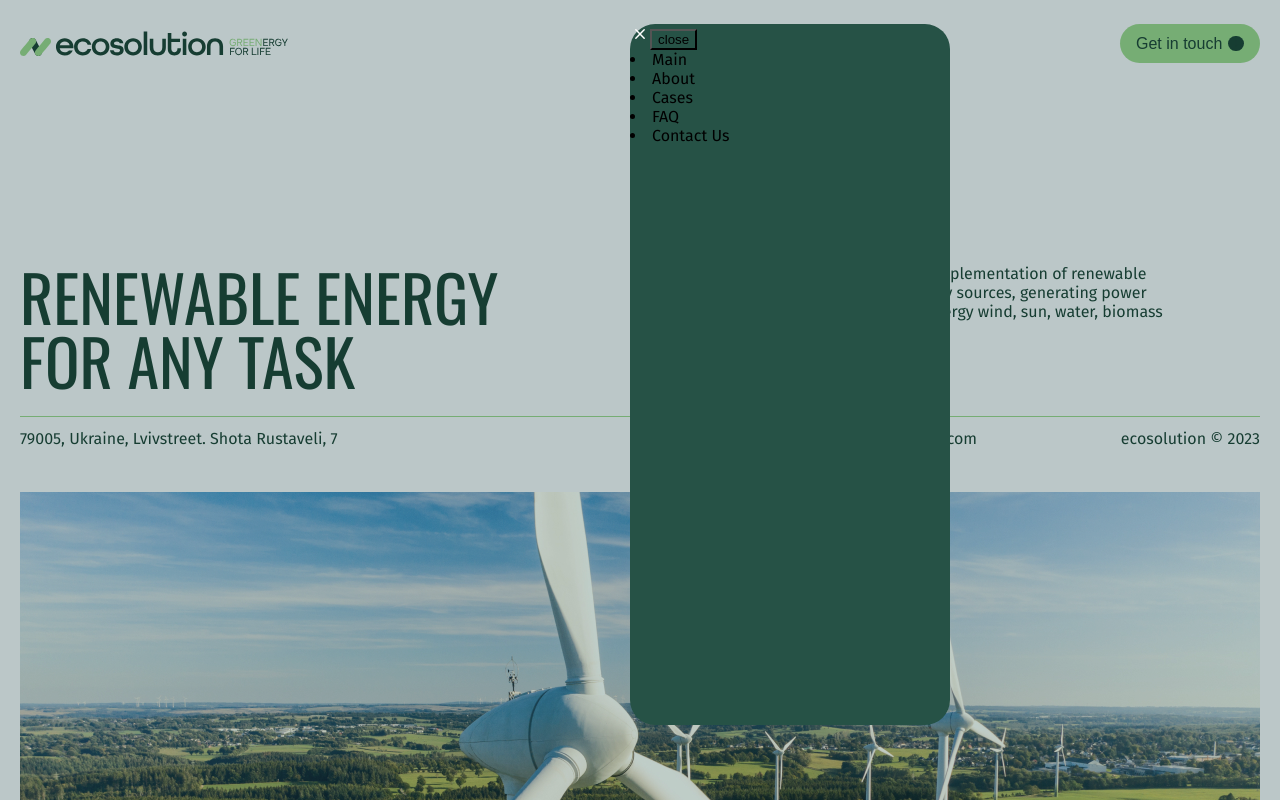
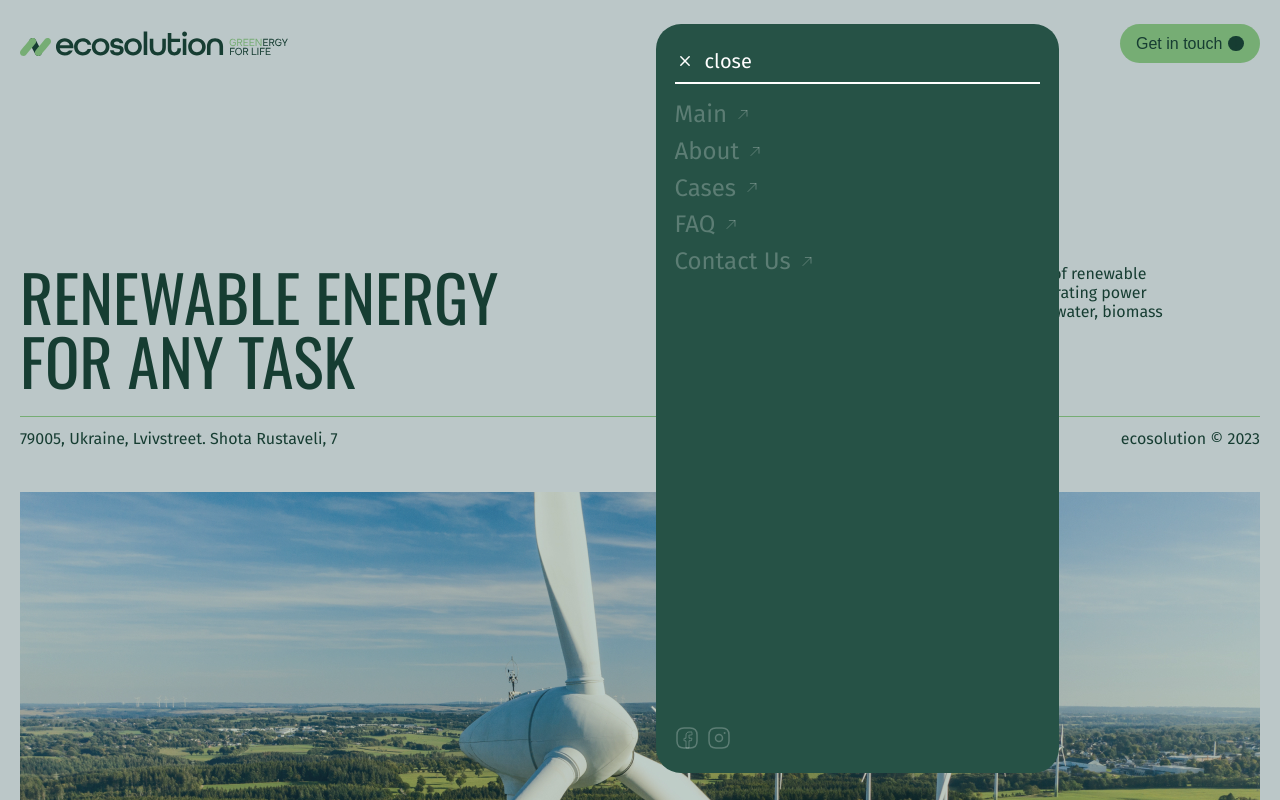
Before and after one commit to VadimKorobec/react-ecosolution, a React (Create React App) app: page / in a window 1280 px wide. Both pictures are taken after a click on the icon 1088 px from the left and 44 px from the top of the page. Shown: the top 800 px of the page. Built offline with nearby package versions, Linux system fonts and the light colour scheme.

Commit message:
add styles

```diff
--- a/src/components/BurgerMenu/BurgerMenu.jsx
+++ b/src/components/BurgerMenu/BurgerMenu.jsx
@@ -1,9 +1,16 @@
 import titles from "../../assets/titlesMenu.json";
 
 import {
+  Arrow,
+  BtnWrapp,
   Button,
   ContainerMenu,
+  Facebook,
   IconClose,
+  IconWrap,
+  Instagram,
+  Item,
+  Line,
   MenuLink,
   Overlay,
 } from "./BurgerMenu.styled";
@@ -12,10 +19,13 @@ export const BurgerMenu = ({ onClick }) => {
   return (
     <Overlay>
       <ContainerMenu>
-        <IconClose/>
-        <Button onClick={() => onClick()}>close</Button>
+        <BtnWrapp>
+          <IconClose />
+          <Button onClick={() => onClick()}>close</Button>
+        </BtnWrapp>
+        <Line />
         {titles.map((item) => (
-          <li key={item.id}>
+          <Item key={item.id}>
             <MenuLink
               to={item.href}
               spy={true}
@@ -25,9 +35,18 @@ export const BurgerMenu = ({ onClick }) => {
               onClick={() => onClick()}
             >
               {item.label}
+              <Arrow />
             </MenuLink>
-          </li>
+          </Item>
         ))}
+        <IconWrap>
+          <a href="https://www.facebook.com/">
+            <Facebook />
+          </a>
+          <a href="https://www.instagram.com/">
+            <Instagram />
+          </a>
+        </IconWrap>
       </ContainerMenu>
     </Overlay>
   );
--- a/src/components/BurgerMenu/BurgerMenu.styled.jsx
+++ b/src/components/BurgerMenu/BurgerMenu.styled.jsx
@@ -1,6 +1,9 @@
 import styled from "styled-components";
 import { Link } from "react-scroll";
 import { ReactComponent as close } from "../../assets/icon/close.svg";
+import { ReactComponent as arrow } from "../../assets/icon/arrow-right.svg";
+import { ReactComponent as facebook } from "../../assets/icon/facebook.svg";
+import { ReactComponent as instagram } from "../../assets/icon/instagram.svg";
 
 export const Overlay = styled.div`
   position: fixed;
@@ -19,25 +22,102 @@ export const ContainerMenu = styled.div`
   height: 701px;
   border-radius: 25px;
   background-color: #265246;
+  padding: 24px 19px;
 
-  @media screen and (min-width:768px) and (max-width:1279px) {
-    right:30px;
+  @media screen and (min-width: 768px) and (max-width: 1279px) {
+    right: 30px;
   }
 
-  @media screen and (min-width:1280px) {
-    top:24px;
-    right: 330px;
+  @media screen and (min-width: 1280px) {
+    top: 24px;
+    width: 365px;
+    right: 17.3%;
+  }
+`;
+
+export const BtnWrapp = styled.div`
+  display: flex;
+  align-items: center;
+  gap: 4px;
+  margin-bottom: 8px;
+`;
+
+export const Button = styled.button`
+  font-family: "Fira Sans", sans-serif;
+  font-weight: 400;
+  font-size: 20px;
+  line-height: 24px;
+  color: #ffffff;
+  background-color: #265246;
+  cursor: pointer;
+  border: none;
+
+  &:hover {
+    color: #97d28b;
   }
 `;
 
 export const IconClose = styled(close)`
+  stroke: #ffffff;
+  ${BtnWrapp}:hover & {
+    stroke: #97d28b;
+  }
 `;
 
-export const Button = styled.button`
-  background-color: #265246;
-  cursor: pointer;
+export const Line = styled.div`
+  border: 1px solid #ffffff;
+  margin-bottom: 16px;
+`;
+
+export const Item = styled.li`
+  list-style: none;
+  margin-bottom: 8px;
 `;
 
 export const MenuLink = styled(Link)`
+  display: flex;
+  align-items: center;
+  gap: 8px;
+  font-family: "Fira Sans", sans-serif;
+  font-size: 24px;
+  font-weight: 400;
+  line-height: 28.8px;
+  color: rgba(255, 255, 255, 0.25);
   cursor: pointer;
+
+  &:hover {
+    color: #97d28b;
+  }
 `;
+
+export const Arrow = styled(arrow)`
+  stroke: rgba(255, 255, 255, 0.25);
+
+  ${MenuLink}:hover & {
+    stroke: #97d28b;
+  }
+`;
+
+export const IconWrap = styled.div`
+  margin-top: 450px;
+  display: flex;
+  gap: 8px;
+`;
+
+export const Facebook = styled(facebook)`
+  stroke: rgba(255, 255, 255, 0.25);
+  cursor: pointer;
+
+  &:hover {
+    stroke: #97d28b;
+  }
+`;
+
+export const Instagram = styled(instagram)`
+  stroke: rgba(255, 255, 255, 0.25);
+  cursor: pointer;
+
+  &:hover {
+    stroke: #97d28b;
+  }
+`;
--- a/src/components/Cases/Cases.jsx
+++ b/src/components/Cases/Cases.jsx
@@ -59,7 +59,7 @@ export const Cases = () => {
               </CardTitle>
               <CardIcon />
             </CardTitleWrap>
-            <Line></Line>
+            <Line/>
             <CardTextWrap>
               <CardText>Wind Power for auto field irrigation</CardText>
               <CardText>July 2023</CardText>
@@ -76,7 +76,7 @@ export const Cases = () => {
               </CardTitle>
               <CardIcon />
             </CardTitleWrap>
-            <Line></Line>
+            <Line/>
             <CardTextWrap>
               <CardText>Solar Panels for industrial use</CardText>
               <CardText>November 2023</CardText>
@@ -93,7 +93,7 @@ export const Cases = () => {
               </CardTitle>
               <CardIcon />
             </CardTitleWrap>
-            <Line></Line>
+            <Line/>
             <CardTextWrap>
               <CardText>Thermal modules</CardText>
               <CardText>October 2023</CardText>
@@ -109,7 +109,7 @@ export const Cases = () => {
               </CardTitle>
               <CardIcon />
             </CardTitleWrap>
-            <Line></Line>
+            <Line/>
             <CardTextWrap>
               <CardText>Wind power</CardText>
               <CardText>September 2021</CardText>
@@ -125,7 +125,7 @@ export const Cases = () => {
               </CardTitle>
               <CardIcon />
             </CardTitleWrap>
-            <Line></Line>
+            <Line/>
             <CardTextWrap>
               <CardText>Mini nuclear stations</CardText>
               <CardText>May 2021</CardText>
--- a/src/components/Cases/Cases.styled.jsx
+++ b/src/components/Cases/Cases.styled.jsx
@@ -219,6 +219,10 @@ export const Line = styled.div`
   width: 100%;
   border-bottom: 1px solid #97d28b;
   margin-bottom: 12px;
+
+  @media screen and (min-width:1280px) {
+    margin-bottom:24px ;
+  }
 `;
 
 export const CardTextWrap = styled.div`
@@ -231,6 +235,16 @@ export const CardText = styled.p`
   font-size: 12px;
   line-height: 14.4px;
   color: #173d33;
+
+  @media screen and (min-width:768px) {
+    font-size: 14px;
+    line-height: 16.8px;
+  }
+
+  @media screen and (min-width:1280px) {
+    font-size: 16px;
+    line-height: 19.2px;
+  }
 `;
 
 export const CardsWrap = styled.div`
--- a/src/components/Contact/Contact.styled.jsx
+++ b/src/components/Contact/Contact.styled.jsx
@@ -10,7 +10,7 @@ export const Title = styled.h2`
   color: #173d33;
   text-transform: uppercase;
   text-align: center;
-  margin-bottom:24px;
+  margin-bottom: 24px;
 
   @media screen and (max-width: 767px) {
     font-size: 28px;
@@ -19,8 +19,14 @@ export const Title = styled.h2`
 
   @media screen and (min-width: 768px) {
     font-size: 36px;
-    line-height:36px;
-    margin-bottom:40px;
+    line-height: 36px;
+    margin-bottom: 40px;
+  }
+
+  @media screen and (min-width: 1280px) {
+    font-size: 48px;
+    line-height: 48px;
+    margin-bottom: 120px;
   }
 `;
 
@@ -28,20 +34,27 @@ export const Wrapper = styled.div`
   @media screen and (min-width: 768px) {
     display: flex;
     justify-content: space-between;
-    margin-bottom:100px;
+    margin-bottom: 100px;
+  }
+
+  @media screen and (min-width:1280px) {
+    margin-bottom: 120px;
   }
 `;
 
-
 export const ContentWrapper = styled.div`
   display: flex;
-  flex-direction:column;
+  flex-direction: column;
   gap: 24px;
 
-  @media screen and (max-width:767px) {
-    margin-bottom:24px;
+  @media screen and (max-width: 767px) {
+    margin-bottom: 24px;
   }
-`
+
+  @media screen and (min-width: 1280px) {
+    gap: 32px;
+  }
+`;
 
 export const SubTitle = styled.h4`
   font-weight: 400;
@@ -50,6 +63,9 @@ export const SubTitle = styled.h4`
   color: #173d33;
   margin-bottom: 8px;
 
+  @media screen and (min-width: 1280px) {
+    margin-bottom: 16px;
+  }
 `;
 
 export const PhoneWrap = styled.div`
@@ -57,26 +73,44 @@ export const PhoneWrap = styled.div`
   flex-direction: column;
   gap: 12px;
   width: 188px;
+
+  @media screen and (min-width: 1280px) {
+    width: 220px;
+  }
 `;
 
 export const SmsWrap = styled.div`
- width:251px ;
-`
+  width: 251px;
+
+  @media screen and (min-width: 1280px) {
+    width: 296px;
+  }
+`;
 
 export const LinkWrap = styled.div`
   display: flex;
   align-items: center;
   gap: 8px;
-  width:265px;
+  width: 265px;
+
+  @media screen and (min-width:1280px) {
+    width:466px;
+  }
 `;
 
 export const Link = styled.a`
   display: flex;
+  align-items: center;
   font-weight: 400;
   font-size: 20px;
   line-height: 24px;
   color: #173d33;
   gap: 8px;
+
+  @media screen and (min-width: 1280px) {
+    font-size: 24px;
+    line-height: 28.8px;
+  }
 `;
 
 export const Address = styled.p`
@@ -84,13 +118,11 @@ export const Address = styled.p`
   font-size: 20px;
   line-height: 24px;
   color: #173d33;
-
 `;
 
 export const IconWrap = styled.div`
   display: flex;
   gap: 8px;
-
 `;
 
 export const Icon = styled.img`
@@ -123,6 +155,10 @@ export const Facebook = styled(facebook)`
   &:hover {
     stroke: #97d28b;
   }
+
+  @media screen and (min-width:1280px) {
+    padding: 0;
+  }
 `;
 
 export const Instagram = styled(instagram)`
@@ -133,4 +169,8 @@ export const Instagram = styled(instagram)`
   &:hover {
     stroke: #97d28b;
   }
+
+  @media screen and (min-width: 1280px) {
+    padding: 0;
+  }
 `;
--- a/src/components/FAQ/FAQ.jsx
+++ b/src/components/FAQ/FAQ.jsx
@@ -32,7 +32,7 @@ export const FAQ = () => {
         </Title>
         {titles.map((item, idx) => (
           <Card key={idx}>
-            <Line></Line>
+            <Line/>
             <ContentWrapper onClick={() => setActive(idx)}>
               <CardTitleWrapper>
                 {active === idx ? <PlusIcon /> : <MinusIcon />}
--- a/src/components/FAQ/FQA.styled.jsx
+++ b/src/components/FAQ/FQA.styled.jsx
@@ -8,7 +8,12 @@ export const GridWrapper = styled.div`
     grid-template-columns: 1fr 1fr;
     grid-template-rows: auto auto auto auto auto;
     grid-column-gap: 24px;
-    padding-bottom:100px;
+    padding-bottom: 100px;
+  }
+
+  @media screen and (min-width:1280px) {
+    grid-column-gap: 124px;
+    padding-bottom:120px;
   }
 `;
 
@@ -31,11 +36,15 @@ export const Title = styled.h2`
     grid-column-end: 3;
     grid-row-start: 1;
   }
+
+  @media screen and (min-width: 1280px) {
+    font-size: 48px;
+    line-height: 48px;
+  }
 `;
 
 export const Card = styled.li`
   list-style: none;
-
 
   @media screen and (min-width: 768px) {
     grid-column-start: 1;
@@ -51,10 +60,14 @@ export const ContentWrapper = styled.div`
   padding-top: 16px;
   padding-bottom: 16px;
 
-
-
   @media screen and (min-width: 768px) {
     width: 342px;
+  }
+
+  @media screen and (min-width:1280px) {
+    padding-top: 24px;
+    padding-bottom: 24px;
+    width:596px;
   }
 `;
 
@@ -74,6 +87,10 @@ export const Line = styled.div`
 
   @media screen and (min-width: 768px) {
     width: 342px;
+  }
+
+  @media screen and (min-width:1280px) {
+    width: 596px;
   }
 `;
 
@@ -106,6 +123,12 @@ export const CardTitle = styled.h3`
   @media screen and (min-width: 768px) {
     width: 342px;
   }
+
+  @media screen and (min-width:1280px) {
+    font-size: 24px;
+    line-height: 28.8px;
+    width:544px;
+  }
 `;
 
 export const CardText = styled.p`
@@ -115,9 +138,16 @@ export const CardText = styled.p`
   color: #173d33;
   margin-left: 18px;
 
-  @media screen and (min-width: 768px) {
+  @media screen and (min-width: 768px) and (max-width:1279px) {
     width: 298px;
-    margin-left: auto;
+    margin-left:auto;
+  }
+
+  @media screen and (min-width:1280px) {
+    font-size: 16px;
+    line-height: 19.2px;
+    margin-left: 48px;
+    width: 544px;
   }
 `;
 
@@ -126,15 +156,20 @@ export const ButtonWrapper = styled.div`
   flex-direction: column;
   width: 328px;
 
-  @media screen and (max-width:767px) {
-    margin:0 auto;
-    padding-top:20px;
-    padding-bottom:36px;
+  @media screen and (max-width: 767px) {
+    margin: 0 auto;
+    padding-top: 20px;
+    padding-bottom: 36px;
   }
 
   @media screen and (min-width: 768px) {
     margin-top: auto;
     margin-bottom: 6px;
+  }
+
+
+  @media screen  and (min-width:1280px) {
+    width: 445px;
   }
 `;
 
@@ -144,6 +179,11 @@ export const Text = styled.p`
   line-height: 21.6px;
   color: #173d33;
   margin-bottom: 12px;
+
+  @media screen and (min-width:1280px) {
+    font-size: 24px;
+    line-height: 28.8px;
+  }
 `;
 
 export const Button = styled.button`
@@ -159,4 +199,5 @@ export const Button = styled.button`
   align-items: center;
   gap: 12px;
   margin: 0 auto;
+  cursor: pointer;
 `;
--- a/src/components/Form/Form.styled.jsx
+++ b/src/components/Form/Form.styled.jsx
@@ -10,8 +10,13 @@ export const Forma = styled.form`
     margin-bottom: 36px;
   }
 
-  @media screen and (min-width:768px) {
-    width:342px;
+  @media screen and (min-width: 768px) {
+    width: 342px;
+  }
+
+  @media screen and (min-width: 1280px) {
+    width: 500px;
+    padding: 48px 48px;
   }
 `;
 
@@ -28,6 +33,10 @@ export const Input = styled.input`
   outline: none;
   background-color: #eaedf1;
   margin-bottom: 8px;
+
+  @media screen and (min-width: 1280px) {
+    margin-bottom: 12px;
+  }
 `;
 
 export const Line = styled.div`
```
Also changed, not shown: src/assets/icon/arrow-right.svg (added), src/assets/icon/close.svg.
